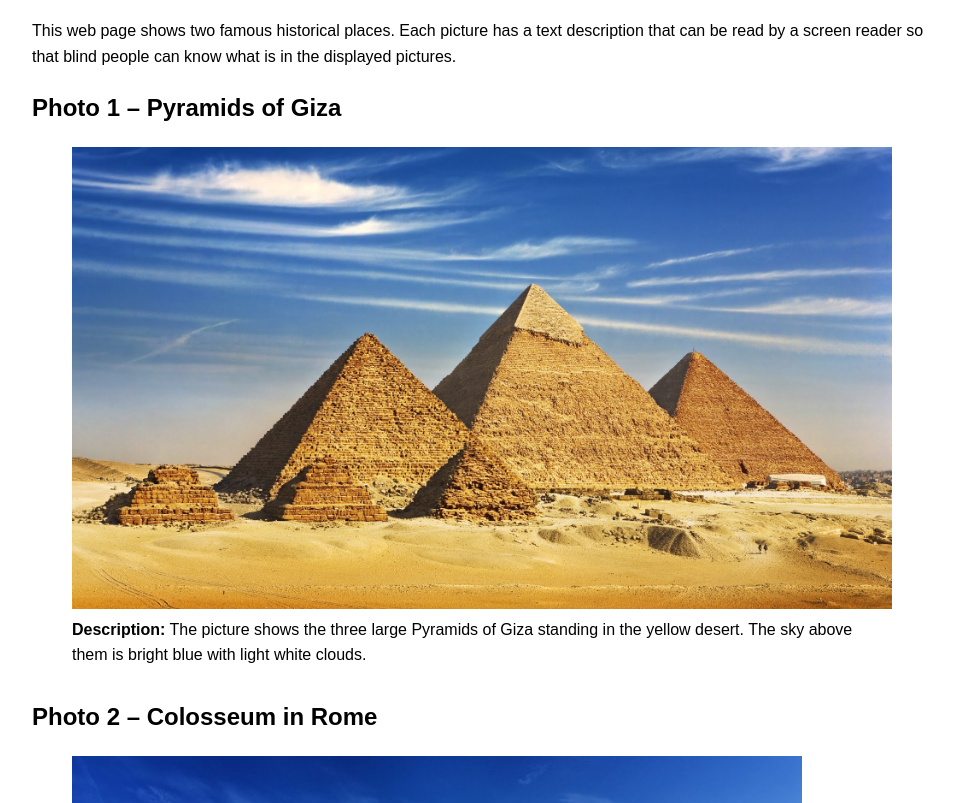
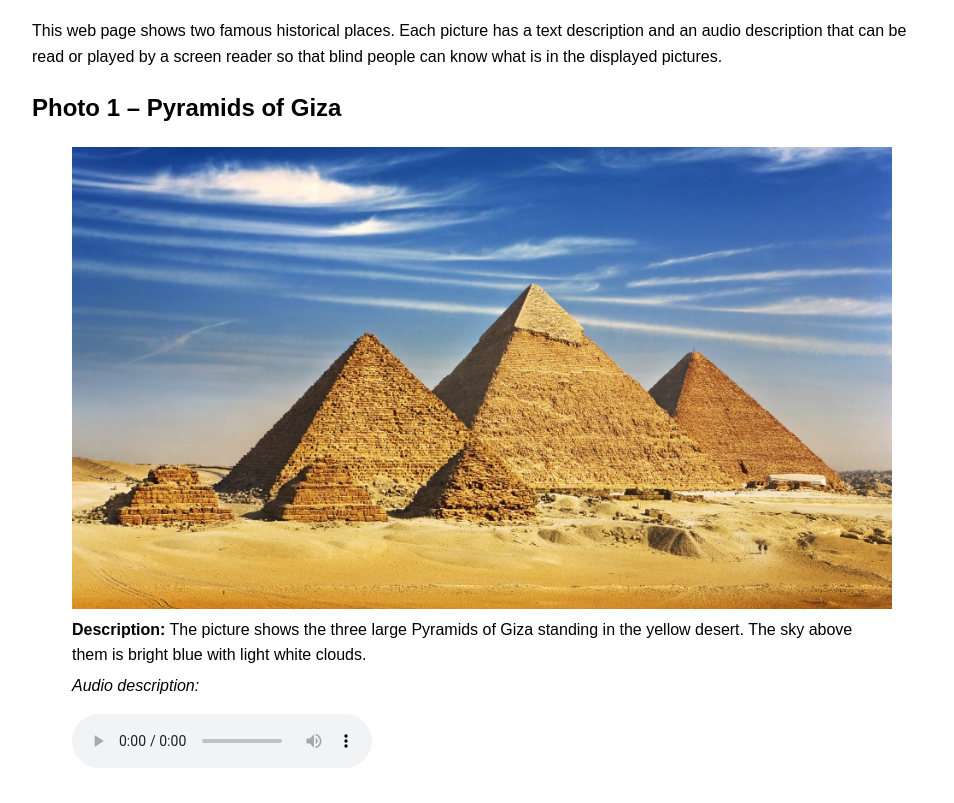
Before and after one commit to Noyall/Noyall.github.io, a plain HTML site: page blind/index.html in a window 1280 px wide. Shown: the part 96-899 px from the top of the page, without its empty margins (158-1112 px from the left). Drawn offline with Linux system fonts and the light colour scheme.

Commit message:
Update index.html

```diff
--- a/blind/index.html
+++ b/blind/index.html
@@ -26,6 +26,10 @@
         .desc-label {
             font-weight: bold;
         }
+        .audio-label {
+            margin-top: 5px;
+            font-style: italic;
+        }
     </style>
 </head>
 <body>
@@ -33,11 +37,11 @@
 
     <p>
         This web page shows two famous historical places. Each picture has a text
-        description that can be read by a screen reader so that blind people can
-        know what is in the displayed pictures.
+        description and an audio description that can be read or played by a
+        screen reader so that blind people can know what is in the displayed
+        pictures.
     </p>
 
-    <!-- Photo 1: Pyramids -->
     <h2>Photo 1 – Pyramids of Giza</h2>
     <figure>
         <img src="Pyramids.jpg"
@@ -48,9 +52,14 @@
             yellow desert. The sky above them is bright blue with light white
             clouds.
         </figcaption>
+
+        <p class="audio-label">Audio description:</p>
+        <audio controls aria-label="Audio description of the Pyramids of Giza photo">
+            <source src="Pyramids.mp3" type="audio/mpeg">
+            Your browser does not support the audio element.
+        </audio>
     </figure>
 
-    <!-- Photo 2: Colosseum -->
     <h2>Photo 2 – Colosseum in Rome</h2>
     <figure>
         <img src="colsseum.jpg"
@@ -61,6 +70,12 @@
             full of arches. There is green grass in the front and a crowd of
             tourists walking near the Colosseum under a clear blue sky.
         </figcaption>
+
+        <p class="audio-label">Audio description:</p>
+        <audio controls aria-label="Audio description of the Colosseum photo">
+            <source src="colsseum.mp3" type="audio/mpeg">
+            Your browser does not support the audio element.
+        </audio>
     </figure>
 </body>
 </html>
```
